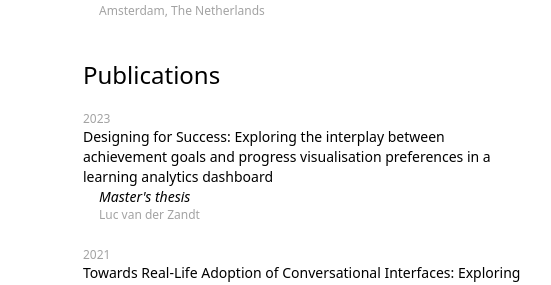
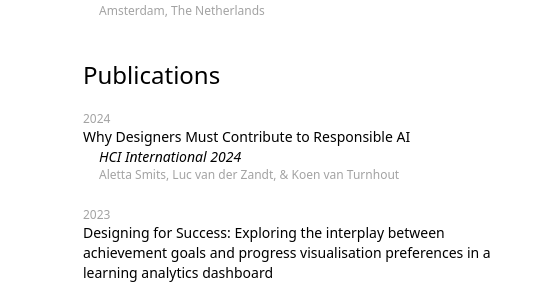
Before and after one commit to lucvanderzandt/lucvanderzandt.github.io, a website: page index.html in a window 1280 px wide. Shown: the part 505-790 px from the top of the page, 573-1124 px from the left. Drawn offline with Linux system fonts and the light colour scheme.

Commit message:
Add publication: Why Designers Must Contibute to Responsible AI

```diff
--- a/index.html
+++ b/index.html
@@ -108,6 +108,17 @@
 
                 <div class="text-sm my-5 text-left">
                     <div class="mb-6">
+                        <div class="text-xs text-neutral-400">2024</div>
+                        <a href="https://doi.org/10.1007/978-3-031-60611-3_7"
+                            class="text-sm hover:underline">
+                            <div class="max-w-md text-ellipsis overflow-hidden">Why Designers Must Contribute to Responsible AI</div>
+                        </a>
+                        <div class="pl-4 italic">HCI International 2024</div>
+                        <div class="pl-4 text-xs text-neutral-400 max-w-md">
+                            Aletta Smits, Luc van der Zandt, & Koen van Turnhout
+                        </div>
+                    </div>
+                    <div class="mb-6">
                         <div class="text-xs text-neutral-400">2023</div>
                         <a href="https://studenttheses.uu.nl/handle/20.500.12932/45437"
                             class="text-sm hover:underline">
@@ -120,7 +131,7 @@
                     </div>
                     <div class="mb-6">
                         <div class="text-xs text-neutral-400">2021</div>
-                        <a href="https://www.scienceopen.com/hosted-document?doi=10.14236/ewic/HCI2021.33"
+                        <a href="https://doi.org/10.14236/ewic/HCI2021.33"
                             class="text-sm hover:underline">
                             <div class="max-w-md text-ellipsis overflow-hidden">Towards Real-Life Adoption of Conversational Interfaces: Exploring the Challenges in Designing Chatbots That Live up to User Expectations</div>
                         </a>
```
